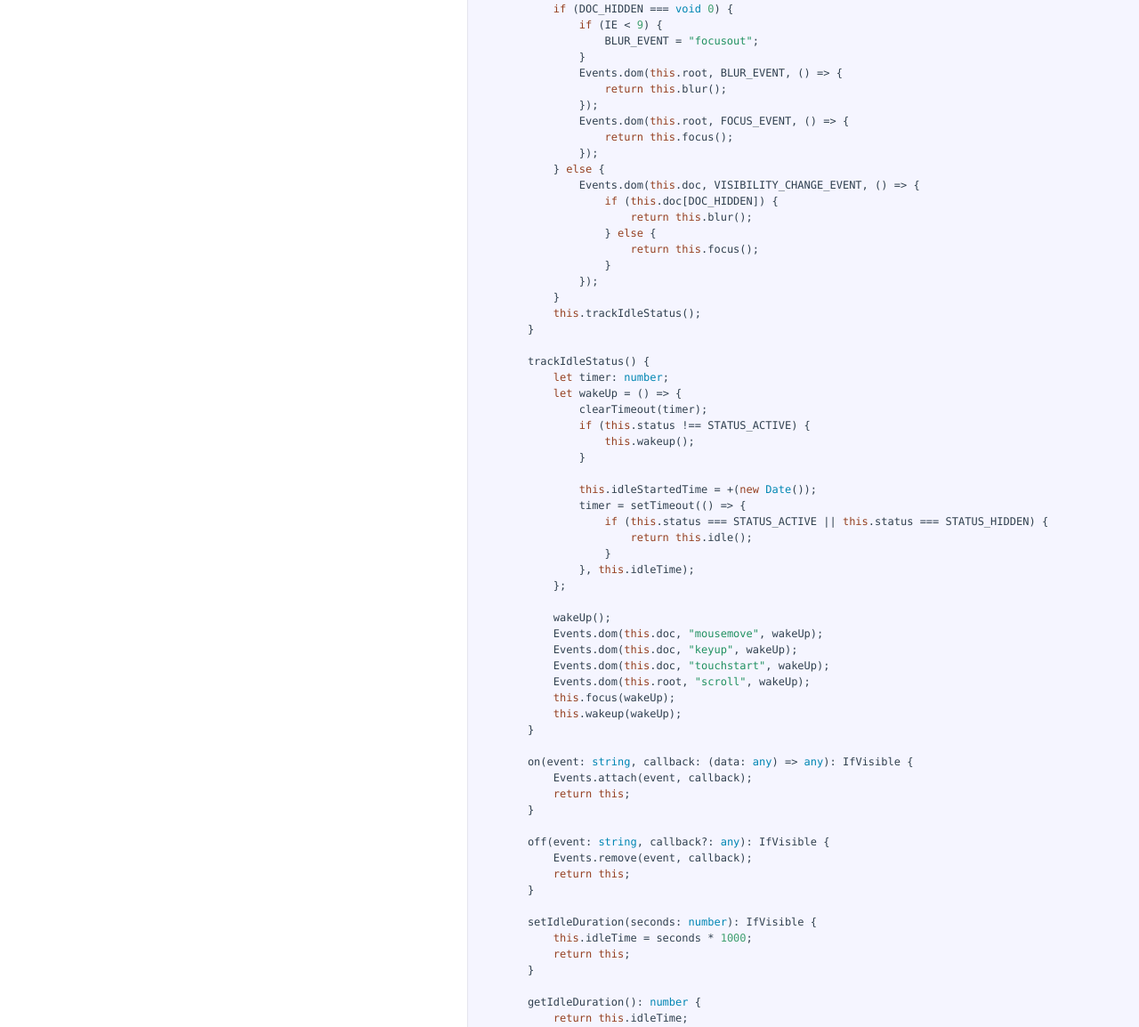
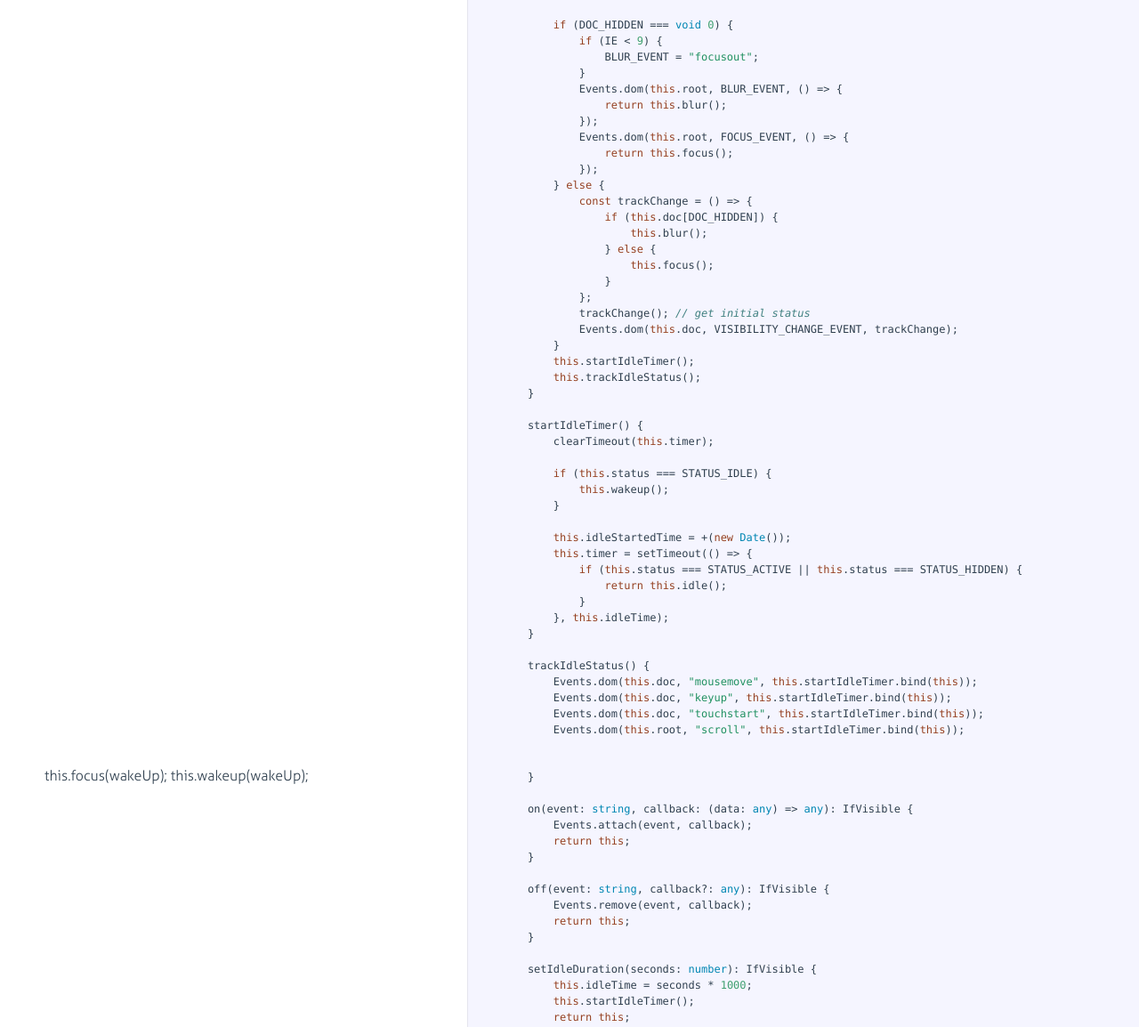
Before and after one commit to serkanyersen/ifvisible.js, a website built with webpack: page docs/ifvisible.html in a window 1280 px wide. Shown: the part 2720-3874 px from the top of the page at 89% size. Built offline with nearby package versions, Linux system fonts and the light colour scheme.

Commit message:
Fix phantom mouseevents issue

```diff
--- a/docs/ifvisible.html
+++ b/docs/ifvisible.html
@@ -174,9 +174,10 @@
 
 <span class="hljs-keyword">export</span> <span class="hljs-keyword">class</span> IfVisible {
     <span class="hljs-keyword">public</span> status: <span class="hljs-built_in">string</span> = STATUS_ACTIVE;
+    <span class="hljs-keyword">public</span> VERSION = __VERSION__;
+    <span class="hljs-keyword">private</span> timer: <span class="hljs-built_in">number</span>;
     <span class="hljs-keyword">private</span> idleTime: <span class="hljs-built_in">number</span> = <span class="hljs-number">30000</span>;
     <span class="hljs-keyword">private</span> idleStartedTime: <span class="hljs-built_in">number</span>;
-    <span class="hljs-keyword">public</span> VERSION = __VERSION__;
 
 
     <span class="hljs-keyword">constructor</span>(private root, private doc) {
@@ -221,41 +222,56 @@
                 <span class="hljs-keyword">return</span> <span class="hljs-keyword">this</span>.focus();
             });
         } <span class="hljs-keyword">else</span> {
-            Events.dom(<span class="hljs-keyword">this</span>.doc, VISIBILITY_CHANGE_EVENT, () =&gt; {
+            <span class="hljs-keyword">const</span> trackChange = () =&gt; {
                 <span class="hljs-keyword">if</span> (<span class="hljs-keyword">this</span>.doc[DOC_HIDDEN]) {
-                    <span class="hljs-keyword">return</span> <span class="hljs-keyword">this</span>.blur();
+                    <span class="hljs-keyword">this</span>.blur();
                 } <span class="hljs-keyword">else</span> {
-                    <span class="hljs-keyword">return</span> <span class="hljs-keyword">this</span>.focus();
+                    <span class="hljs-keyword">this</span>.focus();
                 }
-            });
+            };
+            trackChange(); <span class="hljs-comment">// get initial status</span>
+            Events.dom(<span class="hljs-keyword">this</span>.doc, VISIBILITY_CHANGE_EVENT, trackChange);
         }
+        <span class="hljs-keyword">this</span>.startIdleTimer();
         <span class="hljs-keyword">this</span>.trackIdleStatus();
     }
 
-    trackIdleStatus() {
-        <span class="hljs-keyword">let</span> timer: <span class="hljs-built_in">number</span>;
-        <span class="hljs-keyword">let</span> wakeUp = () =&gt; {
-            clearTimeout(timer);
-            <span class="hljs-keyword">if</span> (<span class="hljs-keyword">this</span>.status !== STATUS_ACTIVE) {
+    startIdleTimer() {
+        clearTimeout(<span class="hljs-keyword">this</span>.timer);
+
+        <span class="hljs-keyword">if</span> (<span class="hljs-keyword">this</span>.status === STATUS_IDLE) {
             <span class="hljs-keyword">this</span>.wakeup();
         }
 
         <span class="hljs-keyword">this</span>.idleStartedTime = +(<span class="hljs-keyword">new</span> <span class="hljs-built_in">Date</span>());
-            timer = setTimeout(() =&gt; {
+        <span class="hljs-keyword">this</span>.timer = setTimeout(() =&gt; {
             <span class="hljs-keyword">if</span> (<span class="hljs-keyword">this</span>.status === STATUS_ACTIVE || <span class="hljs-keyword">this</span>.status === STATUS_HIDDEN) {
                 <span class="hljs-keyword">return</span> <span class="hljs-keyword">this</span>.idle();
             }
         }, <span class="hljs-keyword">this</span>.idleTime);
-        };
+    }
 
-        wakeUp();
-        Events.dom(<span class="hljs-keyword">this</span>.doc, <span class="hljs-string">"mousemove"</span>, wakeUp);
-        Events.dom(<span class="hljs-keyword">this</span>.doc, <span class="hljs-string">"keyup"</span>, wakeUp);
-        Events.dom(<span class="hljs-keyword">this</span>.doc, <span class="hljs-string">"touchstart"</span>, wakeUp);
-        Events.dom(<span class="hljs-keyword">this</span>.root, <span class="hljs-string">"scroll"</span>, wakeUp);
-        <span class="hljs-keyword">this</span>.focus(wakeUp);
-        <span class="hljs-keyword">this</span>.wakeup(wakeUp);
-    }
+    trackIdleStatus() {
+        Events.dom(<span class="hljs-keyword">this</span>.doc, <span class="hljs-string">"mousemove"</span>, <span class="hljs-keyword">this</span>.startIdleTimer.bind(<span class="hljs-keyword">this</span>));
+        Events.dom(<span class="hljs-keyword">this</span>.doc, <span class="hljs-string">"keyup"</span>, <span class="hljs-keyword">this</span>.startIdleTimer.bind(<span class="hljs-keyword">this</span>));
+        Events.dom(<span class="hljs-keyword">this</span>.doc, <span class="hljs-string">"touchstart"</span>, <span class="hljs-keyword">this</span>.startIdleTimer.bind(<span class="hljs-keyword">this</span>));
+        Events.dom(<span class="hljs-keyword">this</span>.root, <span class="hljs-string">"scroll"</span>, <span class="hljs-keyword">this</span>.startIdleTimer.bind(<span class="hljs-keyword">this</span>));</pre></div></div>
+
+        </li>
+
+
+        <li id="section-3">
+            <div class="annotation">
+
+              <div class="pilwrap ">
+                <a class="pilcrow" href="#section-3">&#182;</a>
+              </div>
+              <p>this.focus(wakeUp);
+this.wakeup(wakeUp);</p>
+
+            </div>
+
+            <div class="content"><div class='highlight'><pre>    }
 
     on(event: <span class="hljs-built_in">string</span>, callback: (data: <span class="hljs-built_in">any</span>) =&gt; <span class="hljs-built_in">any</span>): IfVisible {
         Events.attach(event, callback);
@@ -269,6 +285,7 @@
 
     setIdleDuration(seconds: <span class="hljs-built_in">number</span>): IfVisible {
         <span class="hljs-keyword">this</span>.idleTime = seconds * <span class="hljs-number">1000</span>;
+        <span class="hljs-keyword">this</span>.startIdleTimer();
         <span class="hljs-keyword">return</span> <span class="hljs-keyword">this</span>;
     }
 
@@ -315,7 +332,6 @@
         } <span class="hljs-keyword">else</span> {
             <span class="hljs-keyword">this</span>.status = STATUS_HIDDEN;
             Events.fire(<span class="hljs-string">"blur"</span>);
-            Events.fire(<span class="hljs-string">"idle"</span>);
             Events.fire(<span class="hljs-string">"statusChanged"</span>, [{ status: <span class="hljs-keyword">this</span>.status }]);
         }
         <span class="hljs-keyword">return</span> <span class="hljs-keyword">this</span>;
@@ -324,7 +340,7 @@
     focus(callback?: (data: <span class="hljs-built_in">any</span>) =&gt; <span class="hljs-built_in">any</span>): IfVisible {
         <span class="hljs-keyword">if</span> (callback) {
             <span class="hljs-keyword">this</span>.on(<span class="hljs-string">"focus"</span>, callback);
-        } <span class="hljs-keyword">else</span> {
+        } <span class="hljs-keyword">else</span> <span class="hljs-keyword">if</span> (<span class="hljs-keyword">this</span>.status !== STATUS_ACTIVE) {
             <span class="hljs-keyword">this</span>.status = STATUS_ACTIVE;
             Events.fire(<span class="hljs-string">"focus"</span>);
             Events.fire(<span class="hljs-string">"wakeup"</span>);
@@ -336,7 +352,7 @@
     wakeup(callback?: (data: <span class="hljs-built_in">any</span>) =&gt; <span class="hljs-built_in">any</span>): IfVisible {
         <span class="hljs-keyword">if</span> (callback) {
             <span class="hljs-keyword">this</span>.on(<span class="hljs-string">"wakeup"</span>, callback);
-        } <span class="hljs-keyword">else</span> {
+        } <span class="hljs-keyword">else</span> <span class="hljs-keyword">if</span> (<span class="hljs-keyword">this</span>.status !== STATUS_ACTIVE) {
             <span class="hljs-keyword">this</span>.status = STATUS_ACTIVE;
             Events.fire(<span class="hljs-string">"wakeup"</span>);
             Events.fire(<span class="hljs-string">"statusChanged"</span>, [{ status: <span class="hljs-keyword">this</span>.status }]);
--- a/package.json
+++ b/package.json
@@ -1,6 +1,6 @@
 {
   "name": "ifvisible.js",
-  "version": "2.0.6",
+  "version": "2.0.7",
   "description": "Crossbrowser & lightweight way to check if user is looking at the page or interacting with it. (wrapper around HTML5 visibility api)",
   "main": "dist/ifvisible.js",
   "scripts": {
--- a/src/ifvisible.ts
+++ b/src/ifvisible.ts
@@ -169,7 +169,13 @@ export class IfVisible {
         this.trackIdleStatus();
     }
 
-    startIdleTimer() {
+    startIdleTimer(event?: Event) {
+        // Prevents Phantom events.
+        // @see https://github.com/serkanyersen/ifvisible.js/pull/37
+        if (event instanceof MouseEvent && event.movementX === 0 && event.movementY === 0) {
+            return;
+        }
+
         clearTimeout(this.timer);
 
         if (this.status === STATUS_IDLE) {
```
Lines whose indentation alone changed are shown as unchanged.
